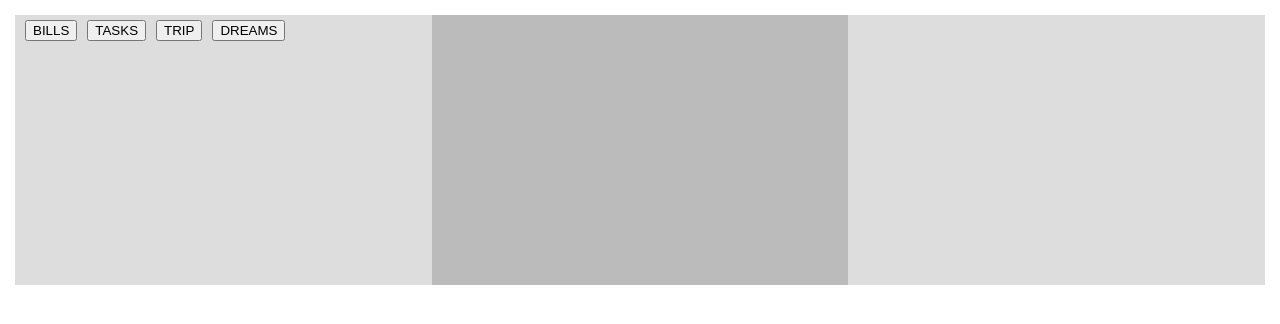
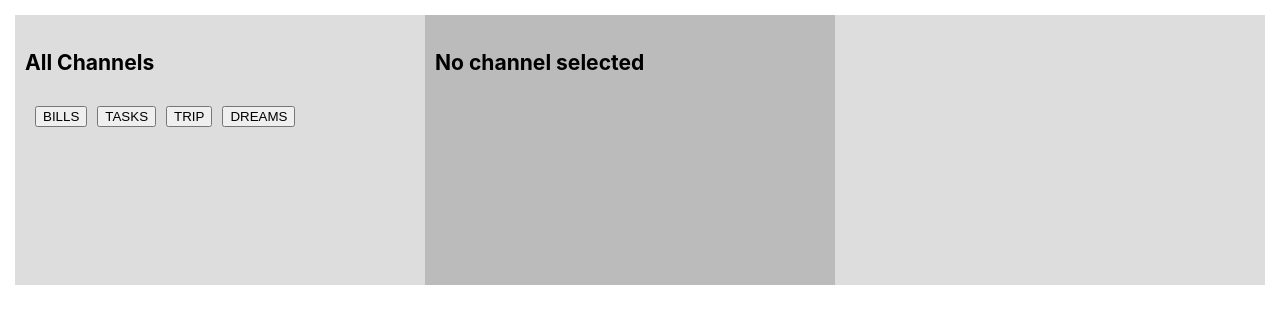
Before and after one commit to felipe-muner/typescript-final, a Next.js app: page / in a window 1280 px wide. Shown: the top 324 px of the page. Built offline with nearby package versions, Linux system fonts and the light colour scheme.

Commit message:
setting h3 title

```diff
--- a/components/channels.tsx
+++ b/components/channels.tsx
@@ -21,6 +21,7 @@ export default function Channels({
   return (
     <div>
       <div>
+        <h3>All Channels</h3>
         <div>{buttons}</div>
       </div>
     </div>
--- a/components/messages.tsx
+++ b/components/messages.tsx
@@ -7,9 +7,12 @@ export default function Messages({
   messages: IMessage[];
   channel: IChannel;
 }) {
+  const description = channel
+    ? "Channel: " + channel + " -  total: " + messages?.length
+    : "No channel selected";
   return (
     <div>
-      <h1>{JSON.stringify(messages)}</h1>
+      <h3>{description}</h3>
       <h1></h1>
       <h1>{JSON.stringify(channel)}</h1>
     </div>
--- a/pages/api/messages/[channelId].tsx
+++ b/pages/api/messages/[channelId].tsx
@@ -4,9 +4,7 @@ import { IMessage } from "../../../types";
 import { msgs } from "../serverJson";
 
 export default (req: NextApiRequest, res: NextApiResponse<IMessage[]>) => {
-  // const channelId: number = req.query.channelId: number;
   const channelId = +req.query.channelId;
-  console.log(channelId, typeof channelId);
   const filtered: IMessage[] = msgs.filter((m) => m.channelId === channelId);
   res.status(200).json(filtered);
 };
--- a/pages/index.tsx
+++ b/pages/index.tsx
@@ -32,7 +32,6 @@ export default function Home({ allChannels }: { allChannels: IChannel[] }) {
 
   return (
     <div>
-      {channel}
       <div className={utilStyles.container}>
         <div className={utilStyles.channel}>
           <Channels channels={allChannels} setChannel={setChannel} />
--- a/styles/utils.module.css
+++ b/styles/utils.module.css
@@ -9,12 +9,15 @@
 
 .channel {
   background-color:#DDD;
+  padding:10px;
 }
 
 .messages{
   background-color:#BBB;
+  padding:10px;
 }
 
 .form{
   background-color:#DDD;
+  padding:20px;
 }
```
